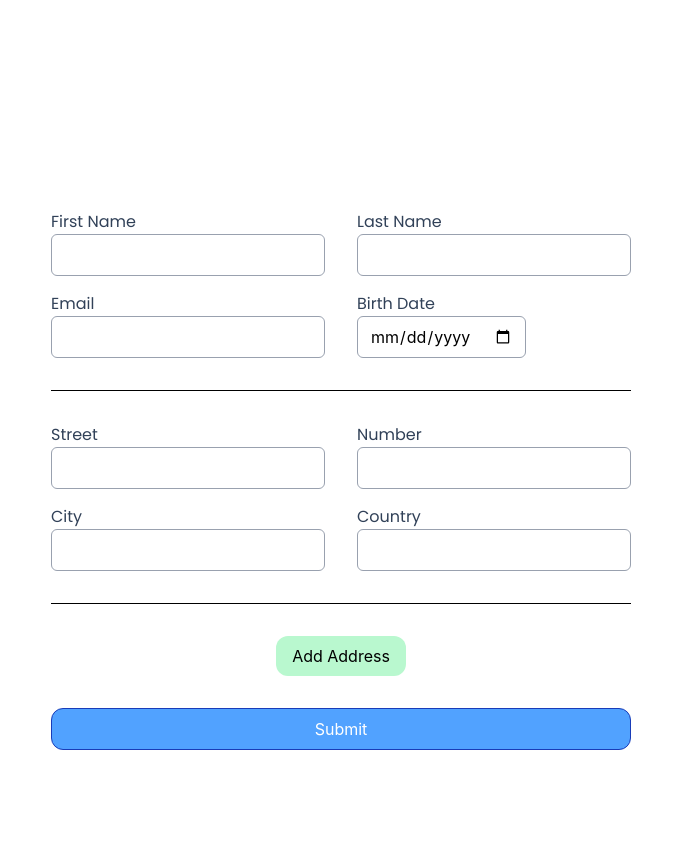
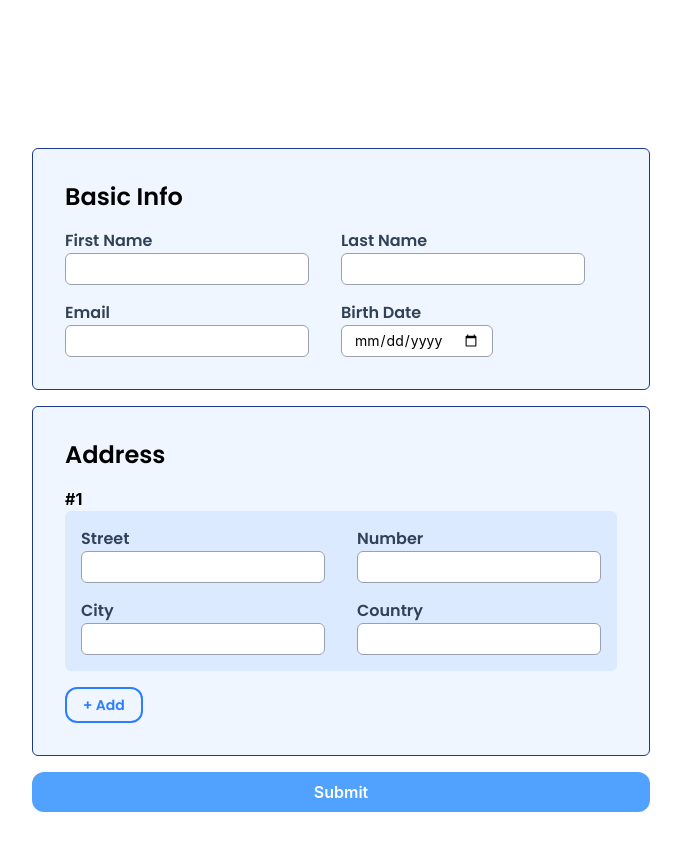
Before and after one commit to welcarval/arcPortal, a SvelteKit app: page / in a window 1280 px wide. Shown: the top 850 px of the page, without its empty margins (299-980 px from the left). Built offline with nearby package versions, Linux system fonts and the light colour scheme; no server answers.

Commit message:
style: format form style

```diff
--- a/src/lib/components/Input.svelte
+++ b/src/lib/components/Input.svelte
@@ -7,4 +7,4 @@
         type: string
     } = $props();
 </script>
-<input {required} {id} bind:value {name} {type} class="rounded-md border-gray-400"/>
+<input {required} {id} bind:value {name} {type} class="rounded-md h-8 text-sm w-full border-gray-400"/>
--- a/src/lib/components/Label.svelte
+++ b/src/lib/components/Label.svelte
@@ -4,4 +4,4 @@
     let { children, for: labelFor = $bindable() }: { children: Snippet, for: string } = $props();
 </script>
 
-<label for={labelFor} class="font-primary text-base text-primary">{@render children()}</label>
+<label for={labelFor} class="font-primary font-semibold text-base text-primary">{@render children()}</label>
--- a/src/routes/+page.svelte
+++ b/src/routes/+page.svelte
@@ -1,6 +1,7 @@
 <script lang="ts">
     import Input from "$lib/components/Input.svelte";
     import Label from "$lib/components/Label.svelte";
+    import { PUBLIC_API_URL } from "$env/static/public";
 
 
     let firstName = $state('');
@@ -27,8 +28,7 @@
     const handleSubmit = async (event: SubmitEvent) => {
         event.preventDefault();
 
-        console.log(addresses)
-        const response = await fetch('http://localhost:8080/user', {
+        const response = await fetch(`${PUBLIC_API_URL}/user`, {
             method: "POST",
             headers: {'content-type': 'application/json'},
             body: JSON.stringify({
@@ -43,10 +43,11 @@
 </script>
 
 <div class="flex items-center justify-center min-h-screen my-20">
-    <form action="http://localhost:8080/user" class="flex flex-col items-center gap-8" method="post"
+    <form action="http://localhost:8080/user" class="flex flex-col items-left gap-4" method="post"
           onsubmit={handleSubmit}>
-        <div class="flex flex-col w-full gap-4">
-            <div class="flex items-center justify-between gap-8">
+        <div class="flex flex-col w-full gap-4 bg-blue-50 p-8 rounded-md border border-blue-900">
+            <h2 class="font-primary text-2xl font-semibold">Basic Info</h2>
+            <div class="flex items-center gap-8">
                 <div class="flex flex-col">
                     <Label for="first_name">First Name</Label>
                     <Input required id="first_name" bind:value={firstName} name="first_name" type="text"/>
@@ -70,10 +71,12 @@
             </div>
         </div>
 
-        <hr class="w-full">
+        <div class="flex flex-col gap-4 bg-blue-50 p-8 rounded-md border border-blue-900">
+            <h2 class="text-2xl font-primary font-semibold">Address</h2>
 
             {#each addresses as address, i}
-            <div class="flex flex-col w-full gap-4">
+                <h3 class="font-bold -mb-4">#{i + 1}</h3>
+                <div class="flex flex-col w-full gap-4 bg-blue-100 p-4 rounded-md">
                     <div class="flex items-center justify-between gap-8">
                         <div class="flex flex-col">
                             <Label for="street">Street</Label>
@@ -96,19 +99,19 @@
                             <Input required id="country" bind:value={address.country} name="country" type="text"/>
                         </div>
                     </div>
-            </div>
                     <button type="button" onclick={() => removeAddress(i)}
-                    class="px-4 {addresses.length > 1 ? '': 'hidden'} py-2 bg-red-200 rounded-xl max-w-40">
+                            class="px-4 {addresses.length > 1 ? '': 'hidden'} p-1 hover:bg-red-200 cursor-pointer rounded-xl text-sm font-semibold text-red-500 w-fit">
                         remove
                     </button>
-            <hr class="w-full">
+                </div>
             {/each}
 
-        <button type="button" onclick={addAddress} class="px-4 py-2 bg-green-200 rounded-xl max-w-40">
-            Add Address
+            <button type="button" onclick={addAddress} class="px-4 py-1.5 font-semibold cursor-pointer text-sm font-primary border-2 text-blue-500 border-blue-500 rounded-xl w-fit">
+                + Add
             </button>
+        </div>
 
-        <button class="px-8 py-2 w-full border text-white border-blue-800 bg-blue-400 rounded-xl" type="submit">
+        <button class="px-8 py-2 w-full cursor-pointer text-white text-base font-semibold bg-blue-400 rounded-xl" type="submit">
             Submit
         </button>
     </form>
```
Lines whose indentation alone changed are shown as unchanged.
